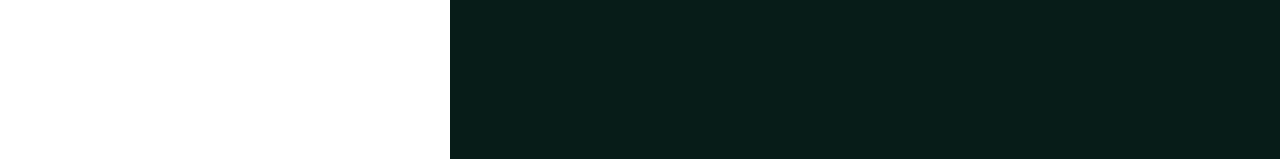
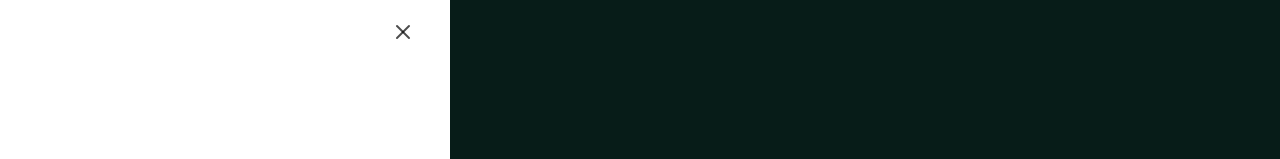
Before and after one commit to ParijaSharma/Vidyarthi_Sarthi, a React (Vite) app in the folder scholar-ai/: page / in a window 1280 px wide. Both pictures are taken after a click on the button "Get Started". Shown: the top 159 px of the page. Built offline with nearby package versions, Linux system fonts and the light colour scheme.

Commit message:
fixed login ui..

```diff
--- a/scholar-ai/src/components/authPanel.jsx
+++ b/scholar-ai/src/components/authPanel.jsx
@@ -32,7 +32,7 @@
 
               <button
                 onClick={onClose}
-                className="absolute top-5 right-5 text-white/70 hover:text-white"
+                className="absolute top-5 right-5 text-black/70 hover:text-black transition"
               >
                 <X size={24} />
               </button>
```
